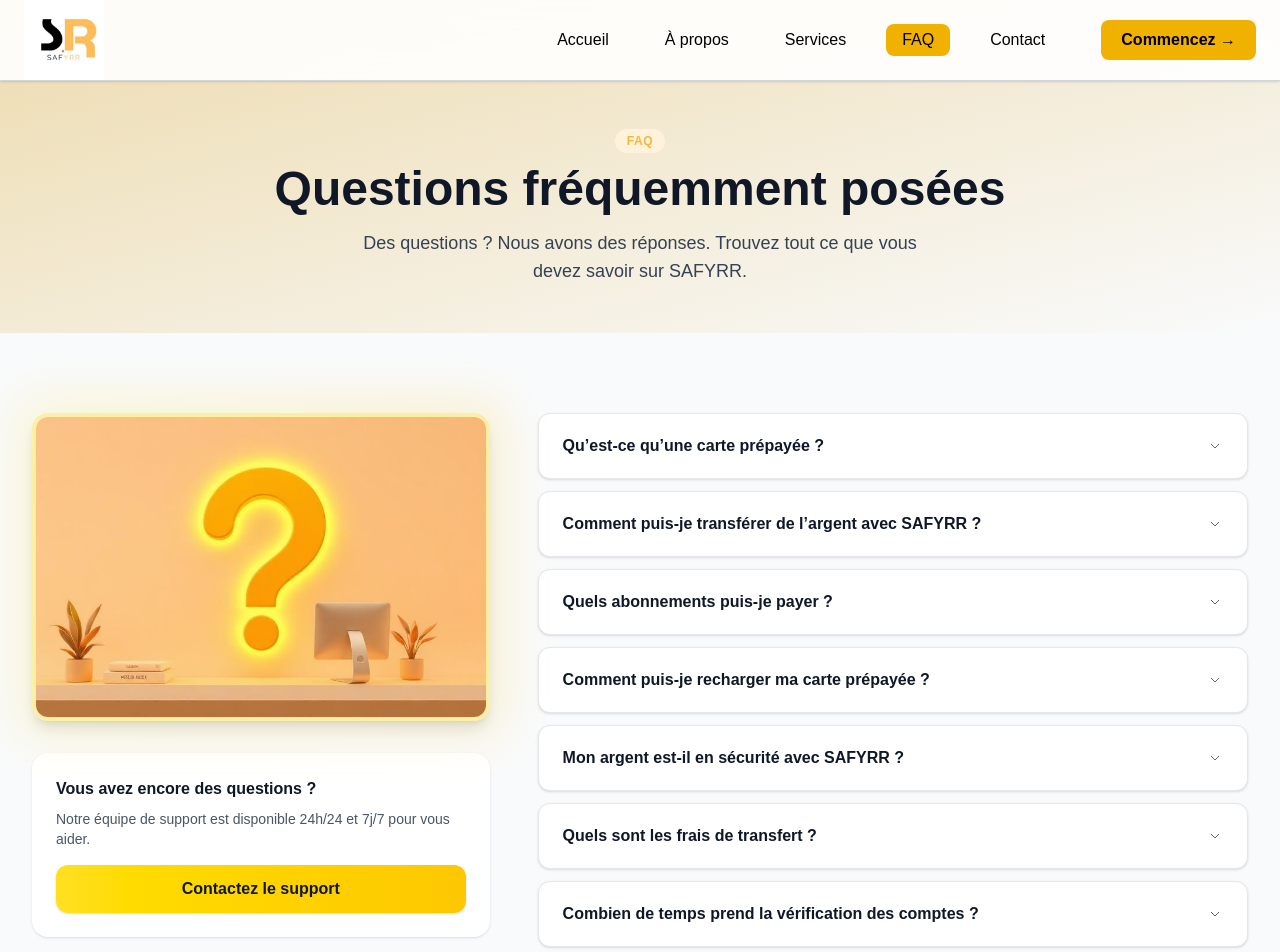
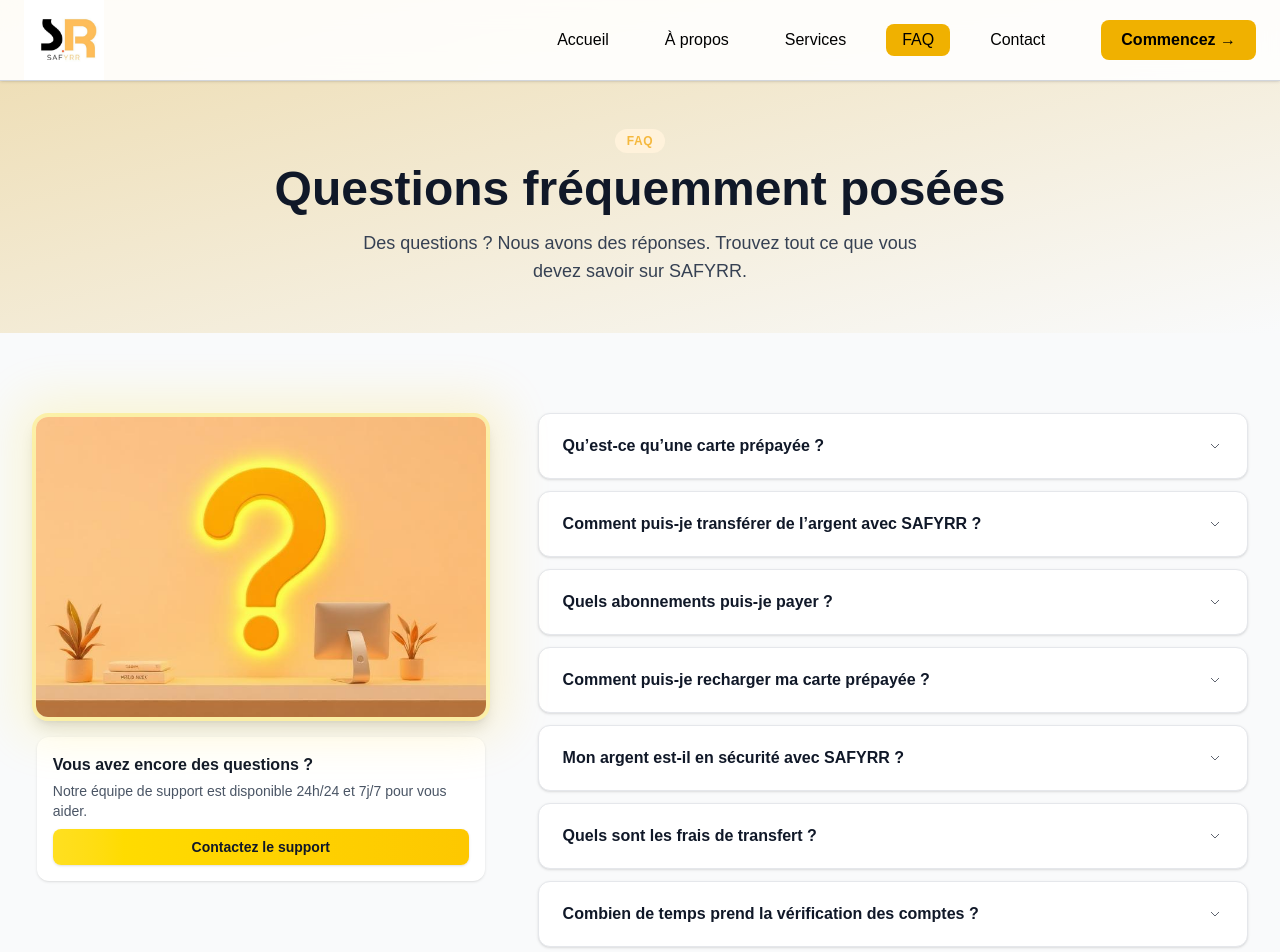
Before and after one commit to ruphin314-eng/SafyrrPresentation-, a Next.js app: page /faq in a window 1280 px wide. Shown: the top 952 px of the page. Built offline with nearby package versions, Linux system fonts and the light colour scheme.

Commit message:
update site

```diff
--- a/app/faq/FaqBlogs.tsx
+++ b/app/faq/FaqBlogs.tsx
@@ -80,17 +80,16 @@
                   className="relative rounded-2xl shadow-lg w-full object-cover border-4 border-yellow-300/30"
                 />
               </div>
-              <div className="mt-8 bg-white rounded-2xl p-6 shadow">
-                <h3 className="font-semibold text-gray-900 mb-2">
+              <div className="mt-4 bg-white rounded-xl p-4 shadow max-w-md mx-auto">
+                     <h3 className="font-semibold text-gray-900 mb-1 text-base">
                        Vous avez encore des questions ?
                      </h3>
-                <p className="text-sm text-gray-600 mb-4">
-                  Notre équipe de support est disponible 24h/24 et 7j/7 pour
-                  vous aider.
+                      <p className="text-sm text-gray-600 mb-2">
+                         Notre équipe de support est disponible 24h/24 et 7j/7 pour vous aider.
                     </p>
                  <a
                     href="/contact"
-                  className="block text-center py-3 bg-linear-to-r from-yellow-300 to-yellow-400 text-gray-900 font-semibold rounded-xl shadow hover:opacity-90 transition-all"
+                    className="block text-center py-2 bg-linear-to-r from-yellow-300 to-yellow-400 text-gray-900 font-semibold rounded-lg shadow hover:opacity-90 transition-all text-sm"
                    >
                    Contactez le support
                  </a>
```
Lines whose indentation alone changed are shown as unchanged.
